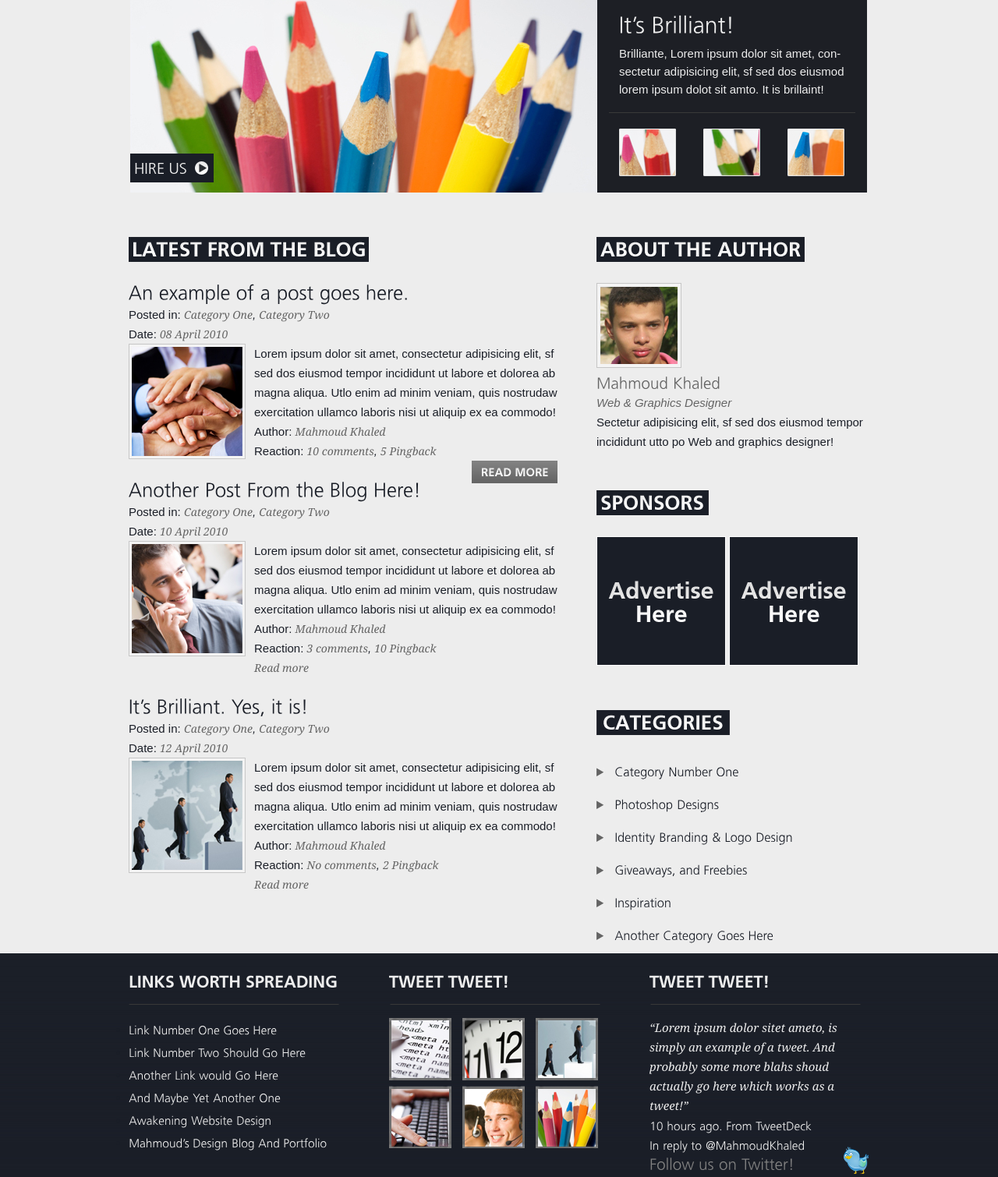
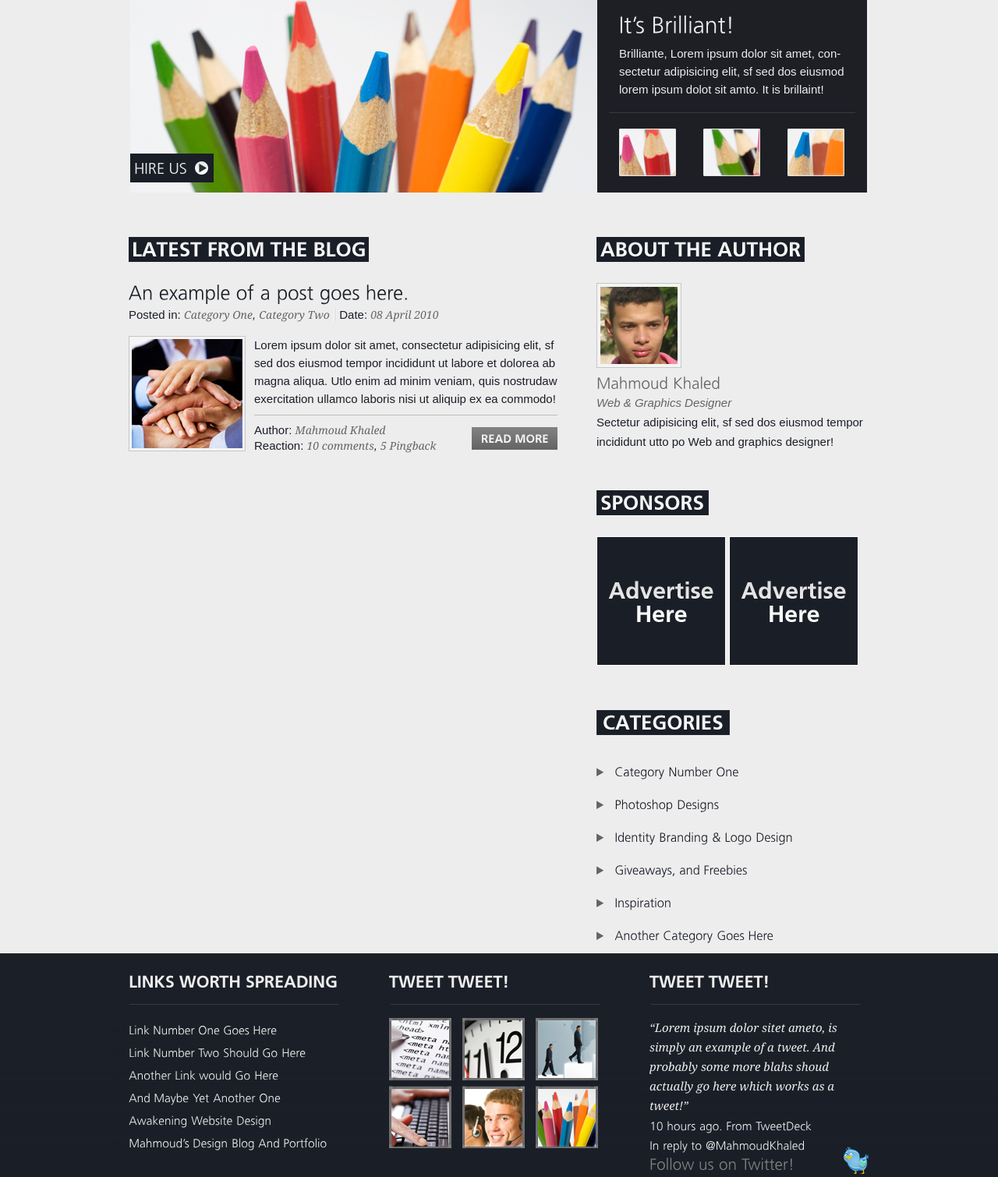
Before and after one commit to tatygrassini/Brilliante_Layout, a PHP site: page / in a window 1280 px wide. Shown: the part 220-1730 px from the top of the page at 78% size. Run offline with PHP 8.4, Linux system fonts and the light colour scheme.

Commit message:
blog post done

```diff
--- a/css/style.css
+++ b/css/style.css
@@ -47,7 +47,7 @@ h4 {
 	color: #646464;
 }
 
-.post p a {
+.cat-date a, .readMore a {
 	font: italic 14px/20px Georgia, serif;
 	color: #646464;
 	text-decoration: none;
@@ -317,10 +317,16 @@ h2.txt-twitter { background-image: url(img/txt-twitter.png) }
 }
 
 .post h3 a {
-	margin-bottom: 25px;
+	margin-top: 25px;
 }
 
-.post p.date {
+span.sep {
+	text-indent: -4000px; /* not working with any text there, why? */
+	background: url(img/sep.gif) no-repeat center top;
+}
+
+.cat-date {
+	margin-bottom: 15px;
 }
 
 .post img {
@@ -328,9 +334,21 @@ h2.txt-twitter { background-image: url(img/txt-twitter.png) }
 	margin: 0 11px 11px 0;
 }
 
+.post-teaser {
+	margin: 0;
+	padding: 0 0 0 161px;
+}
+
+.post-teaser p {
+	margin-bottom: 9px;
+	line-height: 23px;
+}
+
 .readMore {
 	border-top: 1px solid #bdbdbd;
-	display: inline;
+	line-height: 17px;
+	padding-top: 9px;
+	position: relative;
 }
 
 .readMoreButton {
@@ -341,6 +359,9 @@ h2.txt-twitter { background-image: url(img/txt-twitter.png) }
 	float: right;
 	cursor: pointer;
 	border: none;
+	position: absolute;
+	right: 0;
+	top: 15px;
 }
 
 
--- a/index.html
+++ b/index.html
@@ -76,39 +76,35 @@
 
 						<div class="post">
 							<h3><a href="#">An example of a post goes here.</a></h3>
-							<p>Posted in: <em><a href="#">Category One</a>, <a href="#">Category Two</a></em></p> <p class="date">Date: <em><a href="#">08 April 2010</a></em></p>
+
+							<div class="cat-date">
+								<span class="posted">Posted in: </span>
+									<em><a href="#">Category One</a>, <a href="#">Category Two</a></em>
+								<span class="sep">&nbsp;</span>
+								<span class="date">Date:
+									<em><a href="#">08 April 2010</a></em>
+								</span>
+							</div><!-- .cat-date -->
+
 							<img src="css/img/post-img1.jpg" width="150" height="148" alt="" />
-							<p>Lorem ipsum dolor sit amet, consectetur adipisicing elit, sf sed dos eiusmod tempor incididunt ut labore et dolorea ab  magna aliqua. Utlo enim ad minim veniam, quis nostrudaw exercitation ullamco laboris nisi ut aliquip ex ea commodo!</p>
+
+							<div class="post-teaser">
+								<p>Lorem ipsum dolor sit amet, consectetur adipisicing elit, sf sed dos eiusmod tempor incididunt ut labore et dolorea ab  magna aliqua. Utlo enim ad minim veniam, quis nostrudaw exercitation ullamco laboris nisi ut aliquip ex ea commodo!</p>
+
 								<div class="readMore">
-									<p>Author: <em><a href="#">Mahmoud Khaled</a></em><br />
-									Reaction: <em><a href="#">10 comments</a>, <a href="#">5 Pingback</a></em></p>
-									<input type="submit" name="" class="readMoreButton" value="Read More" />
-								</div><!-- .readMore -->
-						</div><!-- .post -->
+								<span>Author: </span>
+									<em><a href="#">Mahmoud Khaled</a></em><br />
+								<span>Reaction: </span>
+									<em><a href="#">10 comments</a>, <a href="#">5 Pingback</a></em>
+								<input type="submit" name="" class="readMoreButton" value="Read More" />
+							</div><!-- .readMore -->
 
-						<div class="post">
-							<h3><a href="#">Another Post From the Blog Here!</a></h3>
-							<p>Posted in: <em><a href="#">Category One</a>, <a href="#">Category Two</a></em></p> <p class="date">Date: <em><a href="#">10 April 2010</a></em></p>
-							<img src="css/img/post-img2.jpg" width="150" height="148" alt="" />
-							<p>Lorem ipsum dolor sit amet, consectetur adipisicing elit, sf sed dos eiusmod tempor incididunt ut labore et dolorea ab  magna aliqua. Utlo enim ad minim veniam, quis nostrudaw exercitation ullamco laboris nisi ut aliquip ex ea commodo!</p>
-								<div class="readMore">
-									<p>Author: <em><a href="#">Mahmoud Khaled</a></em></p>
-									<p>Reaction: <em><a href="#">3 comments</a>, <a href="#">10 Pingback</a></em></p>
-									<p class="button"><a href="#">Read more</a></p>
-								</div><!-- .author -->
-						</div><!-- .post -->
+							</div><!-- .post-teaser -->
 
-						<div class="post">
-							<h3><a href="#">It’s Brilliant. Yes, it is!</a></h3>
-							<p>Posted in: <em><a href="#">Category One</a>, <a href="#">Category Two</a></em></p> <p class="date">Date: <em><a href="#">12 April 2010</a></em></p>
-							<img src="css/img/post-img3.jpg" width="150" height="148" alt="" />
-							<p>Lorem ipsum dolor sit amet, consectetur adipisicing elit, sf sed dos eiusmod tempor incididunt ut labore et dolorea ab  magna aliqua. Utlo enim ad minim veniam, quis nostrudaw exercitation ullamco laboris nisi ut aliquip ex ea commodo!</p>
-								<div class="readMore">
-									<p>Author: <em><a href="#">Mahmoud Khaled</a></em></p>
-									<p>Reaction: <em><a href="#">No comments</a>, <a href="#">2 Pingback</a></em></p>
-									<p class="button"><a href="#">Read more</a></p>
-								</div><!-- .author -->
-						</div><!-- .post -->
+
+
+					</div><!-- .post -->
+
 
 				</div><!-- .main -->
 
```
Also changed, not shown: css/img/sep.gif (added).
